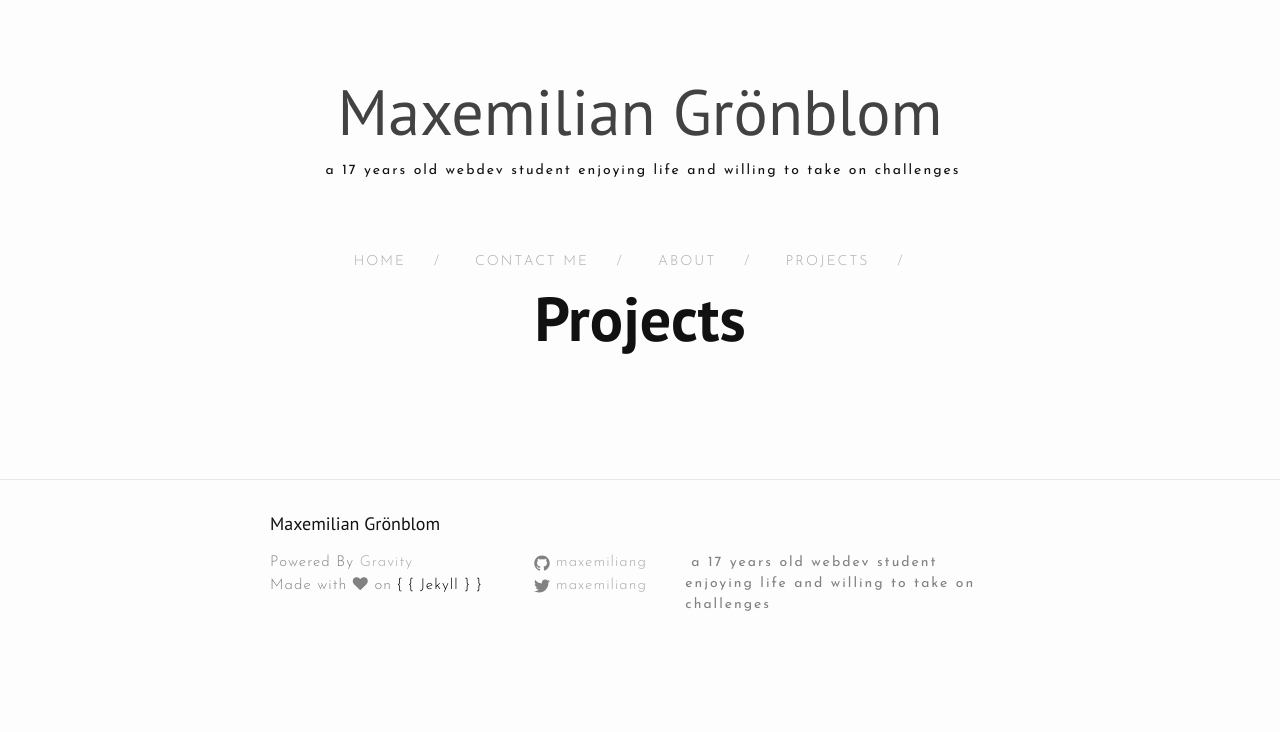
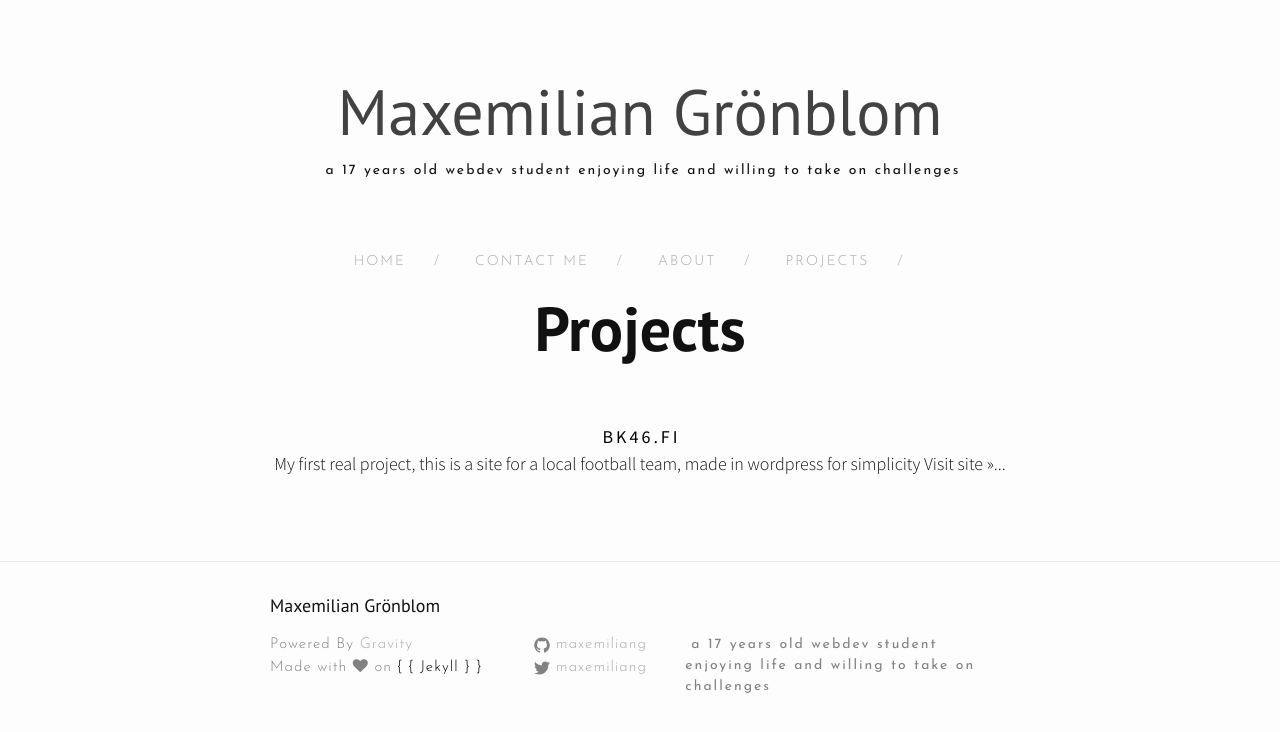
Before and after one commit to maxemiliang/maxemiliang.me, a Jekyll site: the page built from projects.md, in a window 1280 px wide. Shown: the top 732 px of the page. Built offline with Jekyll 4.4.1, drawn with Linux system fonts in a browser that asks for light colours; nearby versions of some CDN libraries.

Commit message:
Added some stuff and fixed some stuff!

```diff
--- a/_config.yml
+++ b/_config.yml
@@ -9,7 +9,7 @@
 title: Maxemilian Grönblom
 email: maxemilian@maxemiliang.me
 description: > # this means to ignore newlines until "baseurl:"
-  a 17 years old webdev student enjoying life and willing to take on challenges
+ a 17 years old webdev student enjoying life and willing to take on challenges
 baseurl: "" # the subpath of your site, e.g. /blog
 url: "http://maxemiliang.me" # the base hostname & protocol for your site
 twitter_username: maxemiliang
--- /dev/null
+++ b/_posts/2016-05-26-bk46fi.markdown
@@ -0,0 +1,12 @@
+---
+layout: post
+title:  "BK46.fi"
+date:   2016-05-26 16:02:00 +0300
+categories: portfolio projects site
+projects: 1
+---
+<p>My first real project,
+this is a site for a local football team, made in wordpress for simplicity</p>
+
+
+[Visit site >>](http://bk46.fi)
--- a/_posts/2016-05-26-welcome.markdown
+++ b/_posts/2016-05-26-welcome.markdown
@@ -3,6 +3,7 @@ layout: post
 title:  "The portfolio is live!"
 date:   2016-05-26 16:02:00 +0300
 categories: portfolio update
+projects: 0
 ---
 My portfolio is live and working!
 
--- a/css/style.scss
+++ b/css/style.scss
@@ -339,7 +339,7 @@ pre {
   text-indent: 2px;
 }
 .postContent {
-  padding-top: 3.5em;
+  padding-top: 1em;
   text-align: center;
 }
 .postDate {
@@ -402,6 +402,7 @@ pre {
   font-weight: 300;
   padding-top: 5em;
   text-align: center;
+  padding-bottom:10px;
 }
 .page-title {
   text-transform: uppercase;
@@ -583,6 +584,7 @@ pre {
   padding-bottom: 3em !important;
   p {
     font-size: 1.5rem;
+    text-align: center
   }
   h2 {
     font-size: 32px;
--- a/index.html
+++ b/index.html
@@ -4,8 +4,12 @@ layout: default
 
 <div class="home">
 
+  <header class="post-header">
+    <h1 class="post-title">Blogposts</h1>
+  </header>
 
   {% for post in site.posts%}
+  {% if post.projects == 0 %}
   <div class="post postContent">
     <div  class="postDate"><time datetime="{{ post.date | date_to_xmlschema }}" itemprop="datePublished">{{ post.date | date: "%b %-d, %Y" }}</time>
     </div>
@@ -21,7 +25,7 @@ layout: default
     </div>
   </div>
 
-
+  {% endif %}
   {% endfor %}
   <!--<ul class="post-list">
     {% for post in site.posts %}
--- a/projects.md
+++ b/projects.md
@@ -3,3 +3,16 @@ layout: page
 title: Projects
 permalink: /projects/
 ---
+{% for post in site.posts%}
+{% if post.projects == 1 %}
+<div class="post postContent">
+  <div class="postTitle">
+  <a class='postLink' href="{{post.url}}">{{post.title}}</a>
+  </div>
+  <div class="postExt">
+ {{ post.content | strip_html | truncatewords:20}}
+  </div>
+
+
+{% endif %}
+{% endfor %}
```
